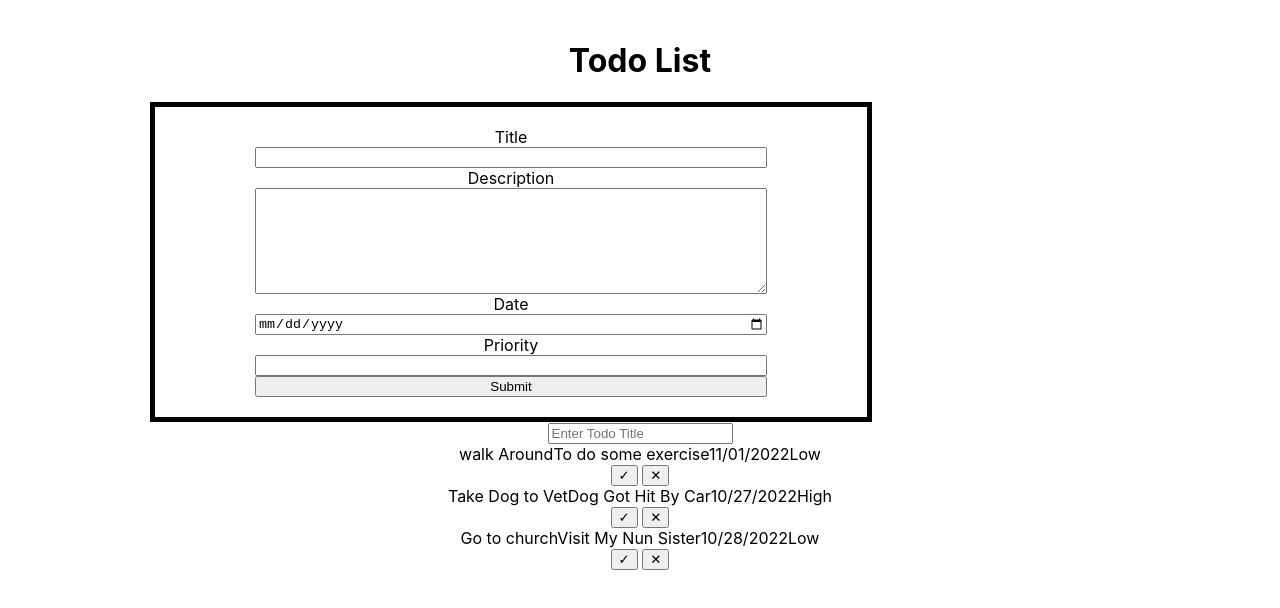
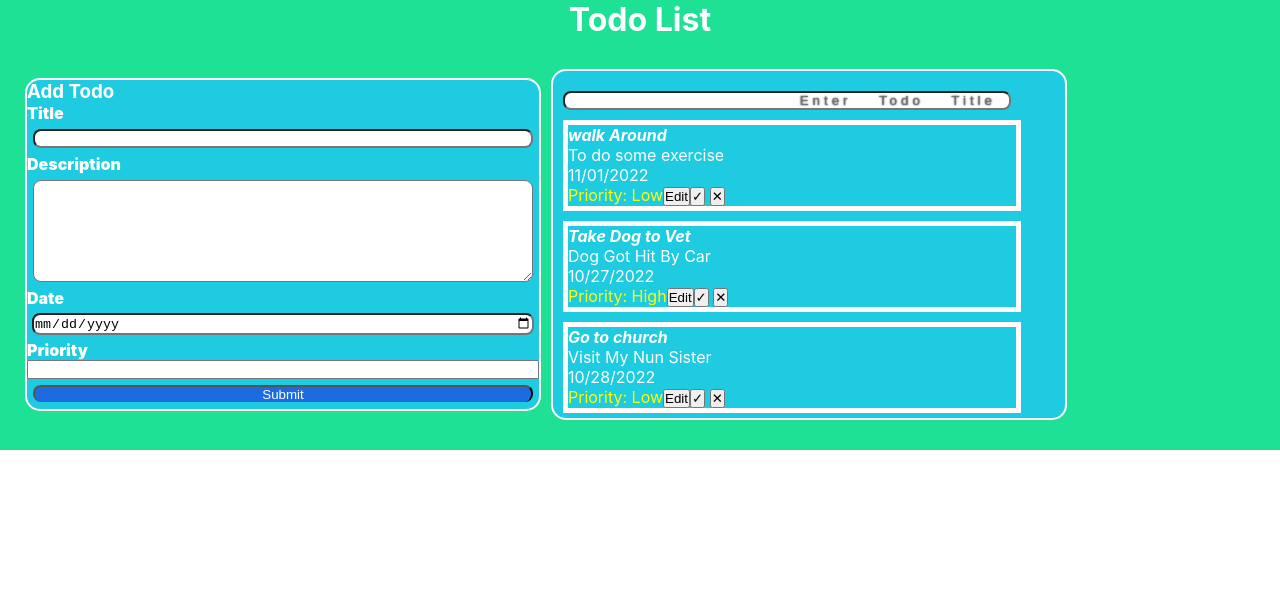
Before and after one commit to cheboi/simple-todo-reactjs, a React (Create React App) app: page / in a window 1280 px wide. Shown: the top 608 px of the page. Built offline with nearby package versions, Linux system fonts and the light colour scheme.

Commit message:
improved  css

```diff
--- a/src/App.css
+++ b/src/App.css
@@ -1,8 +1,19 @@
-.App {
+*{
+  margin: 0;
+  padding: 0;
+}.App {
   text-align: center;
-  align-items: center;
+  color:#fff;
+  background-color: #1EE196;
 }
 .Container {
   align-items: center;
-  padding: 20px 150px;
+  padding: 20px ;
+  display: flex;
 }
+.display-input{
+  margin: 0;
+}
+.add-form{
+  padding-left: 5px;
+}
--- a/src/App.js
+++ b/src/App.js
@@ -2,7 +2,7 @@ import React, { useState } from "react";
 import "./App.css";
 import Todo from "./component/todo";
 import FormTodo from "./component/FormTodo";
-// import Search from "./component/search";
+import EditTodoForm from "./component/editTodoForm";
 
 function App() {
   const todosData = [
@@ -28,6 +28,15 @@ function App() {
       priority: "Low",
     },
   ];
+  const initialFormState = {
+    id: null,
+    title: "",
+    description: "",
+    dueDate: "",
+    priority: "",
+  };
+  const [currentTodo, setCurrentTodo] = useState(initialFormState);
+  const [editing, setEditing] = useState(false);
   const [todos, setTodos] = useState(todosData);
   const [query, setQuery] = useState("");
 
@@ -48,14 +57,46 @@ function App() {
     setTodos(newTodos);
   };
 
+  const editTodo = (todo) => {
+    setEditing(true);
+
+    setCurrentTodo({
+      id:todo.id,
+      title: todo.title,
+      description: todo.description,
+      dueDate: todo.dueDate,
+      priority: todo.priority,
+    });
+  };
+
+  const updateTodo = (id, updatedTodo) => {
+    setEditing(false);
+
+    setTodos(todos.map((todo) => (todo.id === id ? updatedTodo : todo)));
+  };
+
   return (
     <div className="App">
+      <h1 className="text-center">Todo List</h1>
       <div className="Container">
-        <h1 className="text-center">Todo List</h1>
-        {/* <Search /> */}
-        <FormTodo addTodo={addTodo} />
-        <div>
+        {editing ? (
+          <div>
+            <h2>Edit Todo</h2>
+            <EditTodoForm
+              setEditing={setEditing}
+              currentTodo={currentTodo}
+              updateTodo={updateTodo}
+            />
+          </div>
+        ) : (
+          <div className="add-form">
+            <FormTodo addTodo={addTodo} />
+          </div>
+        )}
+
+        <div className="display-input">
           <input
+            type="search"
             placeholder="Enter Todo Title"
             onChange={(event) => setQuery(event.target.value)}
           />
@@ -78,6 +119,7 @@ function App() {
                     todo={todo}
                     markTodo={markTodo}
                     removeTodo={removeTodo}
+                    editTodo={editTodo}
                   />
                 </div>
               </div>
--- a/src/component/FormTodo.js
+++ b/src/component/FormTodo.js
@@ -25,12 +25,14 @@ function FormTodo(props) {
   };
   return (
     <form onSubmit={handleSubmit} className="form-control">
+      <h3>Add Todo</h3>
       <label>Title</label>
       <input
         type="text"
         name="title"
         value={todo.title}
         onChange={handleInputChange}
+        className="text-title"
       />
       <label>Description</label>
       <textarea
@@ -39,6 +41,8 @@ function FormTodo(props) {
         onChange={handleInputChange}
         rows={5}
         cols={5}
+        className="text-description"
+
       />
       <label>Date</label>
       <input
@@ -46,6 +50,8 @@ function FormTodo(props) {
         name="dueDate"
         value={todo.dueDate}
         onChange={handleInputChange}
+        className="text-date"
+
       />
       <label>Priority</label>
       <input
@@ -54,7 +60,7 @@ function FormTodo(props) {
         value={todo.priority}
         onChange={handleInputChange}
       />
-      <input type="submit" />
+      <input class="submit-btn" type="submit" />
     </form>
   );
 }
--- /dev/null
+++ b/src/component/editTodoForm.js
@@ -0,0 +1,61 @@
+import React, { useState, useEffect } from "react";
+
+const EditTodoForm = (props) => {
+  const [todo, setTodo] = useState(props.currentTodo);
+
+  useEffect(() => {
+    setTodo(props.currenTodo);
+  }, [props]);
+
+  const handleInputChange = (event) => {
+    const { name, value } = event.target;
+
+    setTodo({ ...todo, [name]: value });
+  };
+
+  return (
+    <form
+      onSubmit={(event) => {
+        event.preventDefault();
+
+        props.updateTodo(todo.id, todo);
+      }}
+    >
+      <label>Title</label>
+      <input
+        type="text"
+        name="title"
+        value={todo.title}
+        onChange={handleInputChange}
+      />
+      <label>Description</label>
+      <input
+        type="text"
+        name="description"
+        value={todo.description}
+        onChange={handleInputChange}
+      />
+      <input
+        type="date"
+        name="dueDate"
+        value={todo.dueDate}
+        onChange={handleInputChange}
+      />
+      <input
+        type="text"
+        name="priority"
+        value={todo.priority}
+        onChange={handleInputChange}
+      />
+      <button>Update Todo</button>
+      <button
+        onClick={() => props.setEditing(false)}
+        className="button muted-button"
+      >
+        Cancel
+      </button>
+    </form>
+  );
+};
+
+export default EditTodoForm;
--- a/src/component/index.css
+++ b/src/component/index.css
@@ -1,17 +1,93 @@
 .form-control {
   border-style: solid;
-  border-width: 5px;
+  border-width: 2px;
   width: 40vw;
   display: flex;
   flex-direction: column;
-  padding: 20px 100px;
+  border-radius: 15px;
+  /* padding: 15px 100px; */
+  background-color: #1ECBE1;
+  text-align: left;
 }
 textarea {
   font-family: inherit;
   font-size: 100%;
 }
-.search-container {
+/* .search-container {
   border-style: solid;
   border-width: 5px;
   background-color: aqua;
+} */
+.todo{
+  border-style: solid;
+  border-width: 5px;
+  width: 35vw;
+  display: flex;
+  margin-top: 5px;
+  margin-left: 10px;
+  margin-bottom: 5px;
+
 }
+
+.input-buttons{
+  float: right;
+  margin-left: 0;
+}
+input[type=search] {
+	color: #1E6AE1;
+	text-align: right;
+	cursor: pointer;
+	display: block;
+	width: 35vw;
+	letter-spacing: 4px;
+	text-shadow: 0 0 2px black;
+	word-spacing: 20px;
+  margin-top: 0px;
+  margin-left: 10px;
+  margin-bottom: 5px;
+  border-radius: 8px;
+}
+
+input[type=submit]{
+  color: #fff;
+  background-color: #1E6AE1;
+  margin: 0.4rem;
+  border-radius: 8px;
+  border-bottom: white;
+}
+.text-description{
+  margin: 6px;
+  border-radius: 8px;
+}
+.text-date{
+  margin: 5px;
+  border-radius: 8px;
+}
+.text-title{
+  margin: 6px;
+  border-radius: 8px;
+}
+.text-priority{
+  margin: 6px;
+  border-radius: 8px;
+}
+label{
+  font-weight: 900;
+  float: left;
+  font-size: medium;
+}
+.display-input{
+  margin: 10px;
+  background-color: #1ECBE1;
+  border-style: solid;
+  border-width: 2px;
+  padding-top: 20px;
+  border-style: solid;
+  border-width: 2px;
+  width: 40vw;
+  display: flex;
+  flex-direction: column;
+  border-radius: 15px;
+  background-color: #1ECBE1;
+  text-align: left;
+}
--- a/src/component/todo.js
+++ b/src/component/todo.js
@@ -1,23 +1,34 @@
-import React, { useState } from "react";
+import React from "react";
 
-function Todo({ todo, index, markTodo, removeTodo }) {
+function Todo({ todo, index, markTodo, removeTodo, editTodo }) {
   return (
     <div className="todo">
       <div>
-        <span style={{ textDecoration: todo.isDone ? "line-through" : "" }}>
+        <span style={{ textDecoration: todo.isDone ? "line-through" : "", fontWeight: "bolder", fontStyle: "italic" }}>
           {todo.title}
         </span>
-        <span style={{ textDecoration: todo.isDone ? "line-through" : "" }}>
+        <br />
+        <span style={{ display: todo.isDone ? "hide" : "show" }}>
           {todo.description}
         </span>
+        <br />
         <span style={{ textDecoration: todo.isDone ? "line-through" : "" }}>
           {todo.dueDate}
         </span>
-        <span style={{ textDecoration: todo.isDone ? "line-through" : "" }}>
-          {todo.priority}
+        <br />
+        <span style={{ textDecoration: todo.isDone ? "line-through" : "", color: todo.priority.High ? "red" : "yellow", }} >
+          Priority: {todo.priority}
         </span>
 
-        <div>
+        <div class="input-buttons">
+          <button
+            onClick={() => {
+              editTodo(todo);
+            }}
+            className="button muted-button"
+          >
+            Edit
+          </button>
           <button className="mark-done" onClick={() => markTodo(index)}>
             ✓
           </button>{" "}
```
